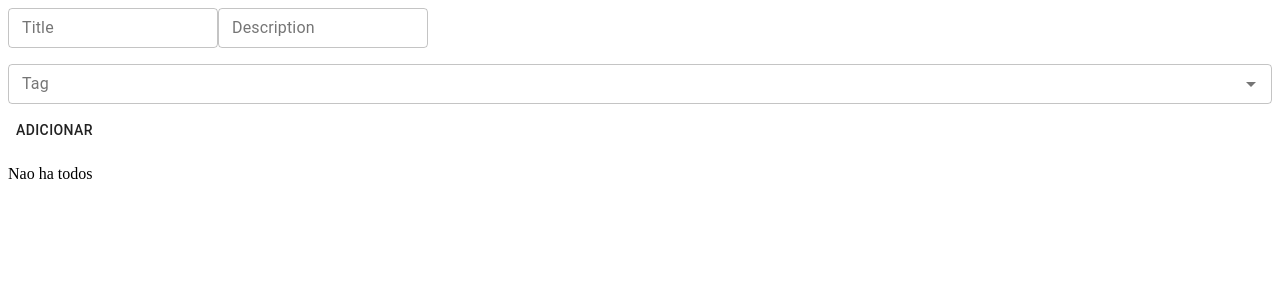
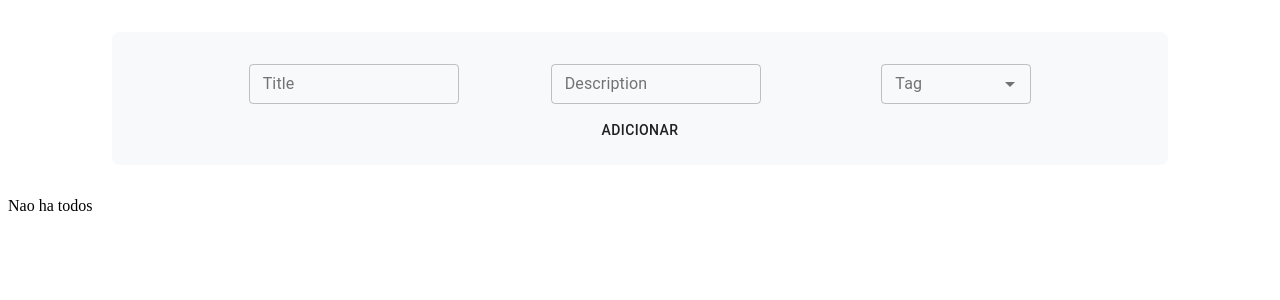
Before and after one commit to Leonardo-Antunes/project-todo, a React (Create React App) app: page / in a window 1280 px wide. Shown: the top 300 px of the page. Built offline with nearby package versions, Linux system fonts and the light colour scheme.

Commit message:
added background and others styles

```diff
--- a/src/components/Card/index.js
+++ b/src/components/Card/index.js
@@ -10,7 +10,7 @@ const Card = ({ title, isChecked, description, tagName, tagColor, onItemClicked
       <CardTitle variant="h6">{title}</CardTitle>
       <CardDescription variant="body2"> {description} </CardDescription>
       <TagBox>
-        <Tag label={tagName} bgcolor={tagColor} />
+        <Tag label={tagName} bgcolor={tagColor}/>
         {isChecked ?
           <Concluido /> :
           <NaoConcluido />
--- a/src/components/Card/style.js
+++ b/src/components/Card/style.js
@@ -1,6 +1,6 @@
 import styled from "styled-components";
 import { Card, Chip, Typography } from '@material-ui/core'
-import { CheckCircle, CheckCircleOutline } from "@material-ui/icons";
+import { CheckCircle } from "@material-ui/icons";
 
 export const CardTodo = styled(Card)`
   width: 20vw;
@@ -34,7 +34,7 @@ export const Concluido = styled(CheckCircle)`
   font-size: 1.8rem;
 `
 
-export const NaoConcluido = styled(CheckCircleOutline)`
+export const NaoConcluido = styled(CheckCircle)`
   color: #f25c54;
   font-size: 1.8rem;
 `
--- a/src/components/FormTodo/index.js
+++ b/src/components/FormTodo/index.js
@@ -1,8 +1,8 @@
 import { React } from "react";
 import { useDispatch, useSelector } from "react-redux";
-import { TextField, Button } from "@material-ui/core";
-import { Autocomplete } from "@material-ui/lab";
+import { TextField, Button, Checkbox, FormControlLabel } from "@material-ui/core";
 
+import { Form, FormBox, InputBox, InputText, SelectTag } from "./styled";
 import inputActions from "../../redux/actions/inputActions";
 import todoActions from "../../redux/actions/todoActions";
 
@@ -15,6 +15,7 @@ export default function FormTodo() {
   const description = useSelector((state) => state.inputs.description);
   const tag = useSelector((state) => state.inputs.tag);
   const tagName = useSelector((state) => state.inputs.tag.tagName);
+  const isChecked = useSelector((state) => state.inputs.isChecked);
 
   let labelInput = "";
   if (tagName === undefined) {
@@ -22,10 +23,6 @@ export default function FormTodo() {
   } else {
     labelInput = tagName;
   }
-
-  const isChecked = useSelector((state) => state.inputs.isChecked);
-
-  const itens = useSelector((state) => state.todos.todos);
 
   const tags = [
     {
@@ -99,18 +96,20 @@ export default function FormTodo() {
   };
 
   return (
-    <form onSubmit={addItem}>
-      <TextField
+    <Form onSubmit={addItem}>
+      <FormBox>
+        <InputBox>
+          <InputText
             id="title"
             label="Title"
             multiline
-        maxRows={4}
             value={title}
             onChange={handleTitleChange}
             variant="outlined"
-        size="small"
+            size='small'
+
           />
-      <TextField
+          <InputText
             id="description"
             label="Description"
             placeholder="Describe your todo here"
@@ -118,10 +117,13 @@ export default function FormTodo() {
             value={description}
             onChange={handleDescriptionChange}
             variant="outlined"
-        size="small"
+            size='small'
           />
-      <Autocomplete
+
+        </InputBox>
+        <SelectTag
           id="tag"
+          size='small'
           autoComplete
           clearOnBlur={true}
           handleHomeEndKeys
@@ -138,20 +140,26 @@ export default function FormTodo() {
               margin="normal"
             />
           )}
-        size="small"
+
           onChange={handleTagChange}
         />
 
+      </FormBox>
+      <FormBox>
         {id === -1 ? (
           <Button type="submit">Adicionar</Button>
         ) : (
           <>
-          <input
-            className="toggle"
+            <FormControlLabel
+              control={
+                <Checkbox
                   type="checkbox"
                   value={isChecked}
                   checked={isChecked}
                   onChange={handleIsChecked}
+                />
+              }
+              label="Completed"
             />
             <Button onClick={updateItem} type="button">
               Update
@@ -164,6 +172,7 @@ export default function FormTodo() {
             </Button>
           </>
         )}
-    </form>
+      </FormBox>
+    </Form>
   );
 }
--- a/src/components/FormTodo/styled.js
+++ b/src/components/FormTodo/styled.js
@@ -0,0 +1,37 @@
+import { Box, Button, TextField } from "@material-ui/core";
+import { Autocomplete } from "@material-ui/lab";
+import styled from "styled-components";
+
+export const Form = styled.form`
+  width: 80vw;
+  background-color: #f8f9fa;
+  display: flex;
+  flex-direction: column;
+  justify-content: space-evenly;
+  padding: 1rem;
+  margin: 2rem auto;
+  border-radius: 8px;
+`
+
+export const FormBox = styled(Box)`
+  display: flex;
+  align-items: center;
+  justify-content: space-evenly;
+`
+
+export const InputBox = styled.div`
+  margin: 16px 0 8px 0;
+  display: flex;
+  justify-content: space-between;
+  width: 50%;
+`
+
+export const InputText = styled(TextField)``
+
+export const SelectTag = styled(Autocomplete)`
+  min-width: 150px;
+`
+
+export const ButtonForm = styled(Button) `
+
+`
--- a/src/redux/reducers/inputs.js
+++ b/src/redux/reducers/inputs.js
@@ -33,7 +33,6 @@ const todoSlice = (state = initialState, action) => {
       };
     }
     case actionTypes.SET_TODO_TAG: {
-      console.log("Chamou", action)
       const { tag } = action;
       return {
         ...state,
```
Lines whose indentation alone changed are shown as unchanged.
